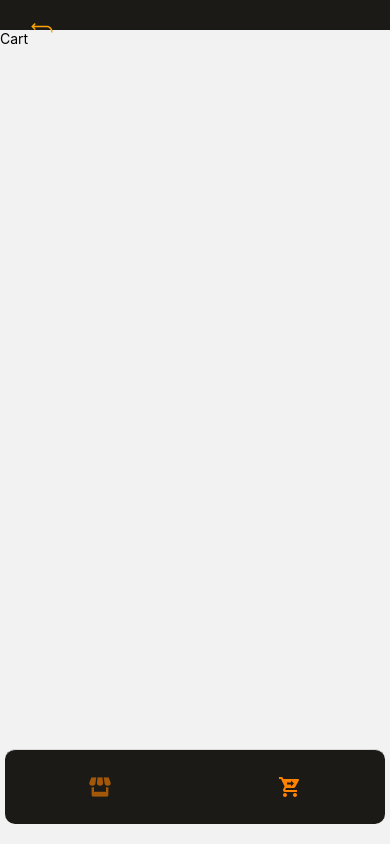
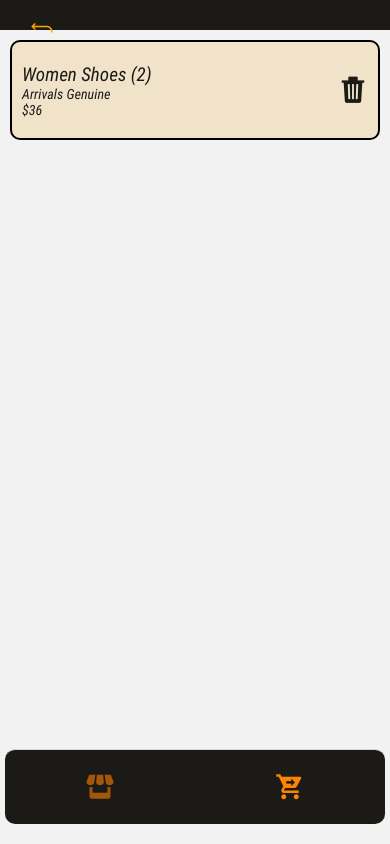
Before and after one commit to Mikhail-Balari/Ecommerce, a React Native app: screen /Cart in a window 390 px wide. Before the commit this address had no page. Built offline with nearby package versions, Linux system fonts and the light colour scheme.

Commit message:
Cart.jsx CardItem.jsx OrderItem.jsx cart.json orders.json

```diff
--- /dev/null
+++ b/src/Components/CartItem.jsx
@@ -0,0 +1,51 @@
+import { StyleSheet, Text, View } from "react-native";
+import React from "react";
+import { colors } from "../Global/Colors";
+import { Entypo } from "@expo/vector-icons";
+import { Ionicons } from '@expo/vector-icons';
+
+const CartItem = ({ cartItem }) => {
+    console.log(cartItem);
+    return (
+        <View style={styles.card} onPress={() => {}}>
+            <View style={styles.textContainer}>
+                <Text style={styles.text}>{cartItem.title} ({cartItem.quantity})</Text>
+                <Text style={styles.text2}>{cartItem.brand}</Text>
+                <Text style={styles.text2}>${cartItem.price}</Text>
+            </View>
+            <Ionicons name="ios-trash-sharp" size={30} color={colors.darkmatter} />
+        </View>
+    );
+};
+
+export default CartItem;
+
+const styles = StyleSheet.create({
+    card: {
+        height: 100,
+        backgroundColor: colors.secondary,
+        padding: 10,
+        margin: 10,
+        borderWidth: 2,
+        borderRadius: 10,
+        flexDirection: "row",
+        justifyContent: "space-between",
+        alignItems: "center",
+    },
+    textContainer: {
+        width: "70%",
+        flexDirection: "column",
+        justifyContent: "flex-start",
+        alignItems: "flex-start",
+    },
+    text: {
+        fontFamily: "Roboto",
+        fontSize: 19,
+        color: colors.darkmatter,
+    },
+    text2: {
+        fontFamily: "Roboto",
+        fontSize: 14,
+        color: colors.darkmatter,
+    },
+});
--- /dev/null
+++ b/src/Data/cart.json
@@ -0,0 +1,40 @@
+[
+    {
+        "id": 50,
+        "title": "Women Shoes",
+        "description": "2020 New Arrivals Genuine Leather Fashion Trend Platform Summer Women Shoes",
+        "price": 36,
+        "discountPercentage": 16.87,
+        "rating": 4.33,
+        "stock": 46,
+        "brand": "Arrivals Genuine",
+        "category": "womens-shoes",
+        "thumbnail": "https://i.dummyjson.com/data/products/50/thumbnail.jpg",
+        "images": [
+          "https://i.dummyjson.com/data/products/50/1.jpeg",
+          "https://i.dummyjson.com/data/products/50/2.jpg",
+          "https://i.dummyjson.com/data/products/50/3.jpg"
+        ],
+        "quantity": 2
+    },
+    {
+        "id": 66,
+        "title": "Steel Analog Couple Watches",
+        "description": "Elegant design, Stylish ,Unique & Trendy,Comfortable wear",
+        "price": 35,
+        "discountPercentage": 3.23,
+        "rating": 4.79,
+        "stock": 24,
+        "brand": "Eastern Watches",
+        "category": "womens-watches",
+        "thumbnail": "https://i.dummyjson.com/data/products/66/thumbnail.jpg",
+        "images": [
+          "https://i.dummyjson.com/data/products/66/1.jpg",
+          "https://i.dummyjson.com/data/products/66/2.jpg",
+          "https://i.dummyjson.com/data/products/66/3.jpg",
+          "https://i.dummyjson.com/data/products/66/4.JPG",
+          "https://i.dummyjson.com/data/products/66/thumbnail.jpg"
+        ],
+        "quantity": 1
+    }
+]
--- a/src/Navigation/Navigator.jsx
+++ b/src/Navigation/Navigator.jsx
@@ -12,9 +12,6 @@ import { MaterialCommunityIcons } from '@expo/vector-icons';
 
 
 const Tab = createBottomTabNavigator()
-
-
-
 
 const Navigator = () => {
   return (
@@ -34,7 +31,7 @@ const Navigator = () => {
                         tabBarIcon: ({focused}) => {
                             return (
                                 <View>
-                                    <Entypo name="shop" size={24} color={focused ? colors.primary : colors.coffee} />
+                                    <Entypo name="shop" size={30} color={focused ? colors.primary : colors.coffee} />
                                 </View>
                             )
                         }
@@ -47,7 +44,7 @@ const Navigator = () => {
                         tabBarIcon: ({focused}) => {
                             return (
                                 <View>
-                                    <MaterialCommunityIcons name="cart-arrow-right" size={24} color={focused ? colors.primary : colors.coffee} />
+                                    <MaterialCommunityIcons name="cart-arrow-right" size={30} color={focused ? colors.primary : colors.coffee} />
                                 </View>
                             )
                         }
--- a/src/Screens/Cart.jsx
+++ b/src/Screens/Cart.jsx
@@ -1,10 +1,15 @@
 import { StyleSheet, Text, View } from 'react-native'
 import React from 'react'
+import CartData from '../Data/cart.json'
+import CartItem from '../Components/CartItem'
 
 const Cart = () => {
+    console.log(CartData)
   return (
     <View>
-      <Text>Cart</Text>
+      <CartItem
+        cartItem={CartData[0]}
+      />
     </View>
   )
 }
```
Also changed, not shown: src/Components/OrderItem.jsx (added, +55 -0 lines), src/Data/orders.json (added, +95 -0 lines).
